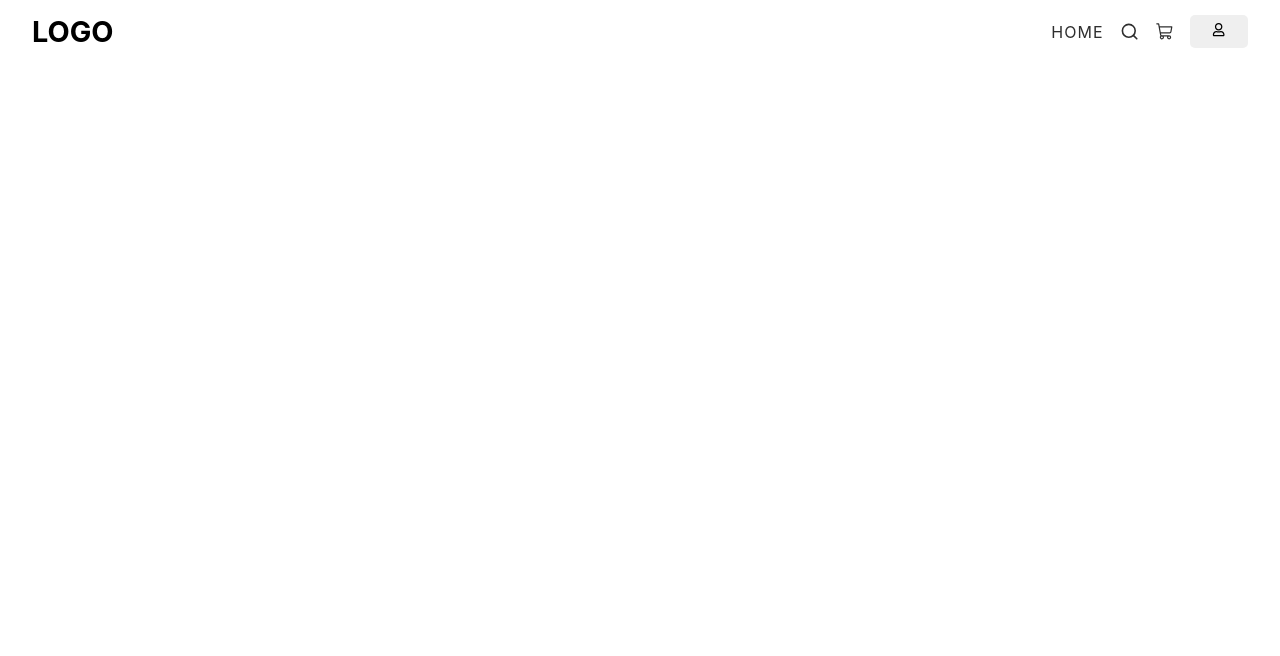
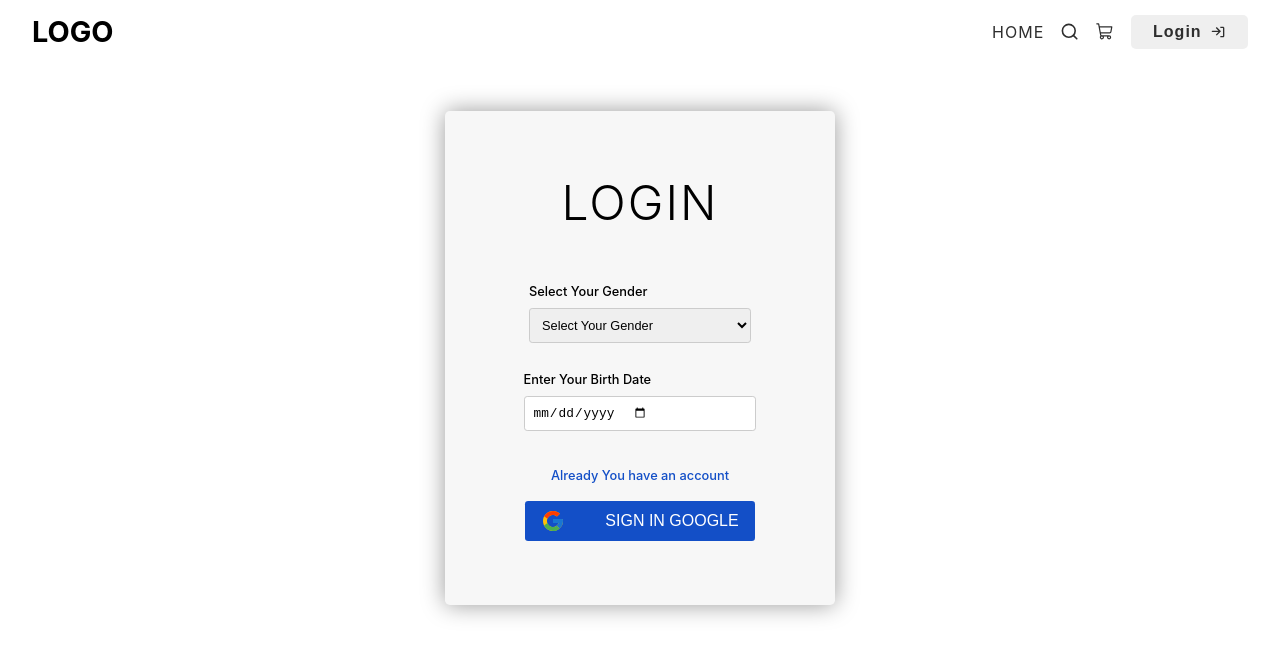
Before and after one commit to MANI-WEBDEVE/E-commerce, a React (Vite) app in the folder MERN/Frontend/: page /login in a window 1280 px wide. Before the commit this address had no page. Shown: the top 656 px of the page. Built offline with nearby package versions, Linux system fonts and the light colour scheme.

Commit message:
login-page-UI

```diff
--- a/MERN/Frontend/src/App.tsx
+++ b/MERN/Frontend/src/App.tsx
@@ -1,6 +1,7 @@
 import { BrowserRouter as Router, Routes, Route } from "react-router-dom";
 
 import { lazy, Suspense } from "react";
+import Login from "./pages/login";
 
 const Cart = lazy(() => import("./pages/Cart"));
 const Search = lazy(() => import("./pages/Search"));
@@ -38,7 +39,7 @@ function App() {
         <Route path="/" element={<Home />} />
         <Route path="/search" element={<Search/>} />
         <Route path="/cart" element={<Cart/>} />
-
+        <Route path="/login" element={<Login/>} />
         {/* Logged in user acces this route */}
         <Route>
           <Route path="/shipping" element={<Shipping/>} />
--- a/MERN/Frontend/src/components/Header.tsx
+++ b/MERN/Frontend/src/components/Header.tsx
@@ -9,7 +9,7 @@ const Header = () => {
   const [isOpen, setIsOpen] = useState<boolean>(false);
 
   const user: { _id: string; role: string } = {
-    _id: "s",
+    _id: "",
     role: "user",
   };
 
@@ -48,8 +48,8 @@ const Header = () => {
           </>
         ) : (
           <>
-            <button>
-              Login <CgLogIn />
+            <button className="login-button" >
+              <Link to={"/login"}>Login <CgLogIn /></Link>
             </button>
           </>
         )}
--- /dev/null
+++ b/MERN/Frontend/src/pages/Login.tsx
@@ -0,0 +1,34 @@
+import React, { useState } from 'react'
+import { FcGoogle } from 'react-icons/fc'
+
+const Login = () => {
+
+    const [getGender, setGetGender] = useState<string>("")
+    const [dateBirth, setDateBirth] = useState<string>("")
+  return (
+    <div className='login'>
+        <main>
+            <h1 className='heading'>Login</h1>
+
+            <div className='login-input-gender'>
+                <label>Select Your Gender</label>
+                <select  value={getGender} onChange={(e) => setGetGender(e.target.value)}>
+                    <option value="">Select Your Gender</option>
+                    <option value="male">Male</option>
+                    <option value="female">Female</option>
+                </select>
+            </div>
+            <div className='login-input-date'>
+                <label> Enter Your Birth Date</label>
+                <input type="date" value={dateBirth} onChange={e=> setDateBirth(e.target.value)} />
+            </div>
+            <div className='login-btn'>
+                <p>Already You have an account</p>
+                <button><FcGoogle/><span>Sign In Google</span></button>
+            </div>
+        </main>
+    </div>
+  )
+}
+
+export default Login
--- /dev/null
+++ b/MERN/Frontend/src/style/login-page.scss
@@ -0,0 +1,100 @@
+.login {
+    padding: 1rem 4rem;
+  width: 100%;
+  height: 100%;
+  display: flex;
+  justify-content: center;
+  align-items: center;
+  > main > h1 {
+    font-size: 3rem !important;
+    margin-bottom: 1rem;
+    text-align: center;
+    @include heading(2px);
+  }
+  > main {
+    display: flex;
+    flex-direction: column;
+    justify-content: center;
+    align-items: center;
+    gap: 1.7rem;
+    background-color: rgba(75, 73, 73, 0.045);
+    padding: 3.5rem 3.5rem;
+    margin-top: 2rem;
+    border-radius: 0.3rem;
+    box-shadow: 0 0 23px rgba(0, 0, 0, 0.401);
+  }
+  .login-input-gender {
+    display: flex;
+    flex-direction: column;
+    gap: 0.4rem;
+    > label {
+      font-size: 0.8rem;
+      font-weight: 500;
+    }
+    > select {
+      padding: 0.5rem 5rem 0.5rem 0.5rem;
+      border-radius: 0.2rem;
+      border: 1px solid #ccc;
+      font-size: 0.8rem;
+      font-weight: 500;
+      outline: none;
+      &:focus {
+        border: 1px solid #000;
+      }
+    }
+  }
+  .login-input-date {
+    display: flex;
+    flex-direction: column;
+    gap: 0.4rem;
+    > label {
+      font-size: 0.8rem;
+      font-weight: 500;
+    }
+    > input {
+      padding: 0.5rem 6.7rem 0.5rem 0.5rem;
+      border-radius: 0.2rem;
+      border: 1px solid #ccc;
+      font-size: 0.8rem;
+      font-weight: 500;
+      outline: none;
+      &:focus {
+        border: 1px solid #000;
+      }
+    }
+  }
+  .login-btn {
+    padding: 0.5rem 1.5rem;
+    > p {
+      font-size: 0.8rem;
+      font-weight: 500;
+      text-align: center;
+      cursor: pointer;
+      color: #134fc7;
+    }
+    > button {
+      display: flex;
+      justify-content: space-between;
+      width: 100%;
+    background-color: #134fc7;
+color: white;
+text-transform: uppercase;
+    gap: 2.5rem;
+    align-items: center;
+    padding: 0.5rem 1rem 0.5rem 1rem;
+      border-radius: 0.2rem;
+      border: none;
+      margin-top: 1rem;
+      > svg {
+        font-size: 1.5rem;
+        display: flex;
+        justify-content: start;
+        flex-direction: row;
+      }
+      >span{
+        font-size: 1rem;
+        font-weight: 500;
+      }
+    }
+  }
+}
--- a/MERN/Frontend/src/style/main.scss
+++ b/MERN/Frontend/src/style/main.scss
@@ -33,8 +33,10 @@
     color: rgb(0, 195, 0);
   }
 
-  @import "admin-styles/mixin";
+  @import  "admin-styles/mixin.scss";
+
   @import "home-page";
+  @import "login-page";
   @import "cart-page";
   @import "shipping-page";
   @import "admin-styles/dashboard.scss";
@@ -86,7 +88,14 @@
         }
        }
     }
-
+   .login-button > a{
+    display: flex;
+    align-items: center;
+    justify-content: center;
+    gap: 0.5rem;
+    font-size: 1rem;
+    font-weight:600;
+   }
 
   }
   .header-1{
```
Also changed, not shown: 1 other file (tests, documents, lock files or other folders).
